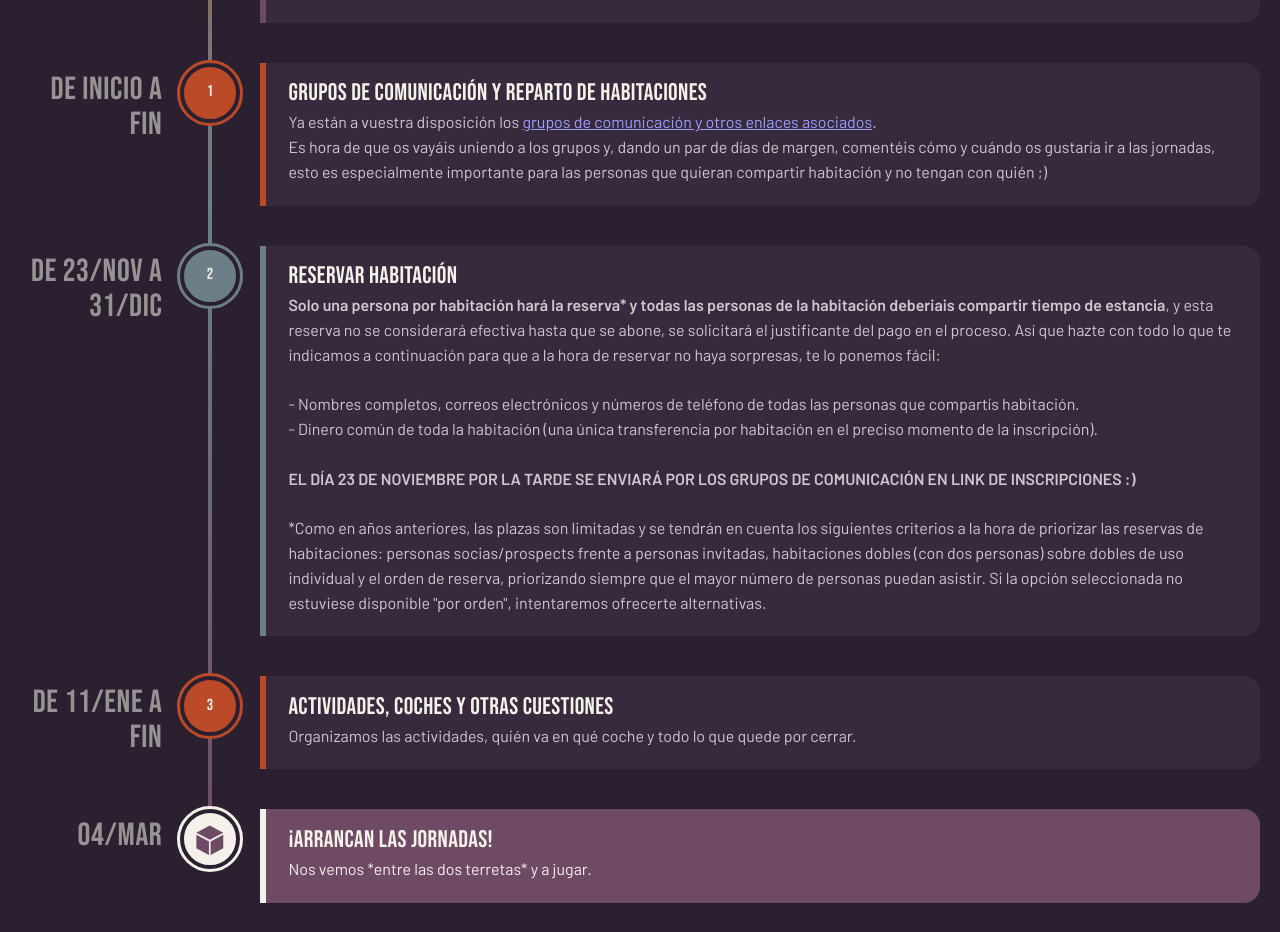
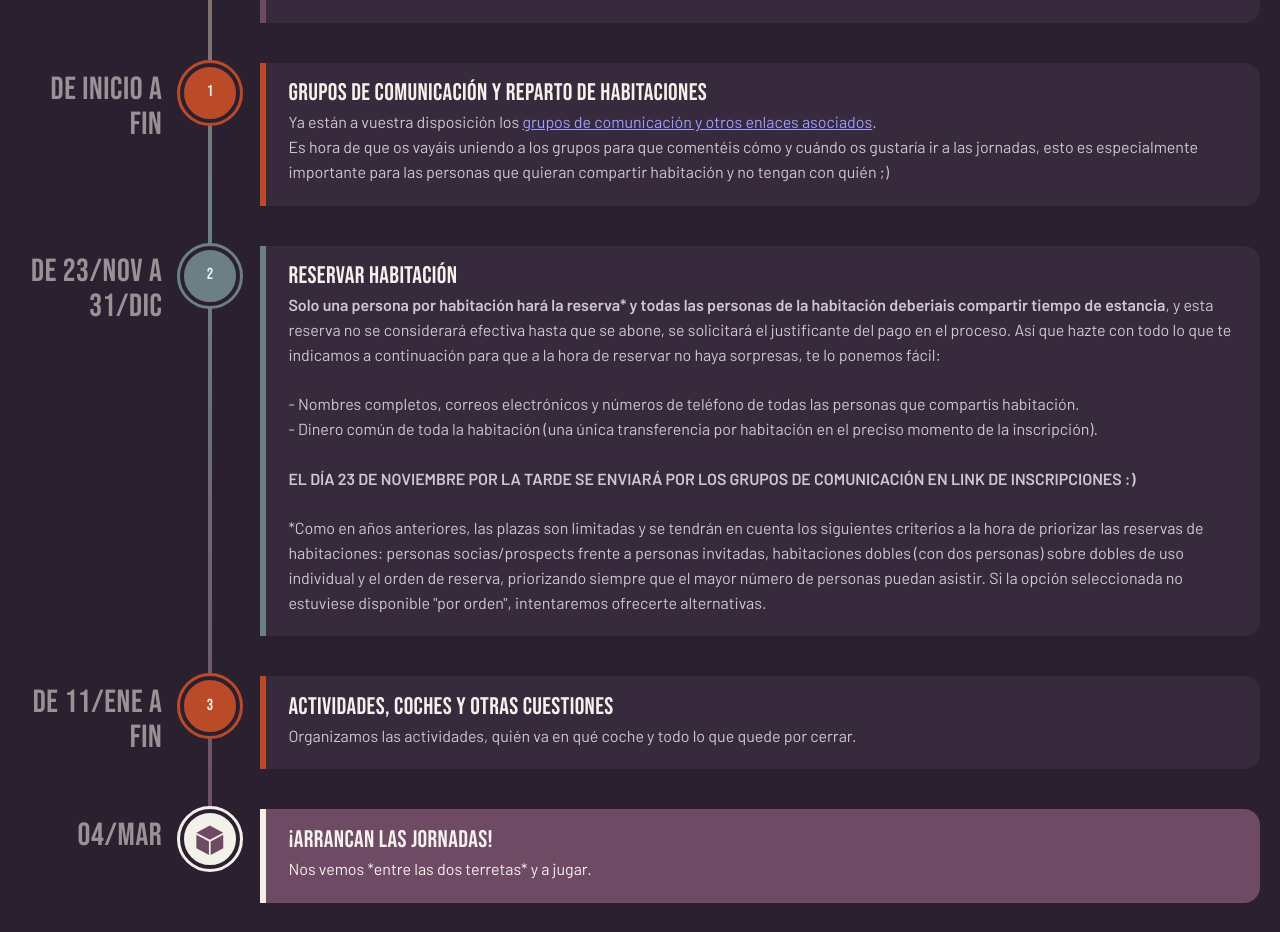
Before and after one commit to LeyPopuli/edt, a plain HTML site: page index.html in a window 1280 px wide. Shown: the part 861-1793 px from the top of the page. Drawn offline with Linux system fonts and the light colour scheme.

Commit message:
Refactor text for clarity in index.html

```diff
--- a/index.html
+++ b/index.html
@@ -127,7 +127,7 @@ footer p{margin:0}
       <div class="body">
         <h2>Grupos de comunicación y reparto de habitaciones</h2>
         <p>Ya están a vuestra disposición los <a href="https://linktr.ee/entre_dos_terretas" target="_blank">grupos de comunicación y otros enlaces asociados</a>.</p>
-        <p>Es hora de que os vayáis uniendo a los grupos y, dando un par de días de margen, comentéis cómo y cuándo os gustaría ir a las jornadas, esto es especialmente importante para las personas que quieran compartir habitación y no tengan con quién ;)</p>
+        <p>Es hora de que os vayáis uniendo a los grupos para que comentéis cómo y cuándo os gustaría ir a las jornadas, esto es especialmente importante para las personas que quieran compartir habitación y no tengan con quién ;)</p>
       </div>
     </li>
     <li class="step c3">
```
